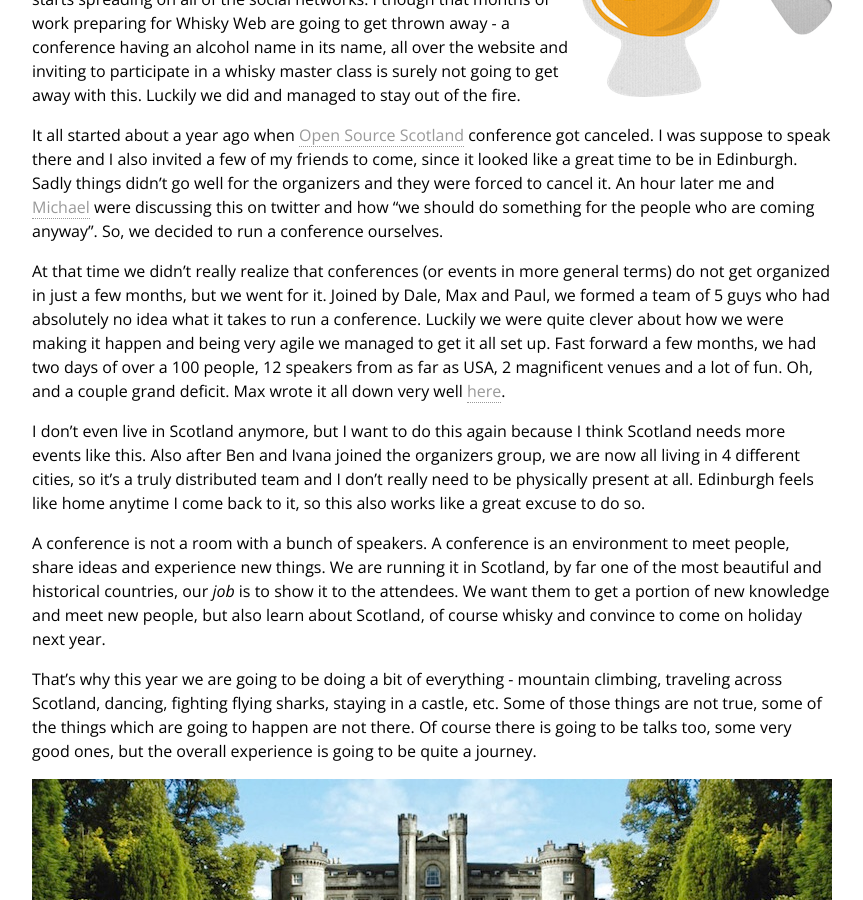
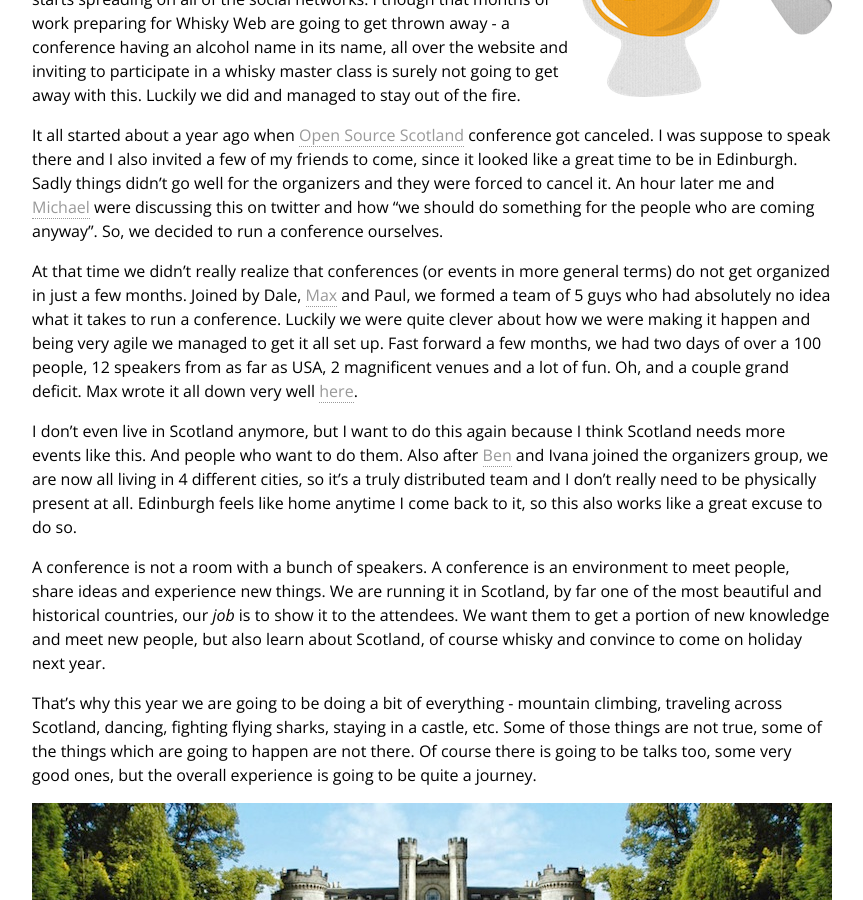
Before and after one commit to juokaz/juokaz.com, a Jekyll site: the page built from _posts/2013-01-14-whiskyweb.markdown, in a window 1280 px wide and 900 px high, scrolled down 341 px. Shown: the whole window, without its empty margins (208-1071 px from the left). Built offline with Jekyll 4.4.1, drawn with Linux system fonts in a browser that asks for light colours; comment, search, counter and statistics services are not loaded.

Commit message:
Reviewing

```diff
--- a/_posts/2013-01-14-whiskyweb.markdown
+++ b/_posts/2013-01-14-whiskyweb.markdown
@@ -13,9 +13,9 @@ April 2nd, 2012 a blog post gets written called [Our Culture of Exlusion](http:/
 
 It all started about a year ago when [Open Source Scotland](http://open-source-scotland.com/2012/) conference got canceled. I was suppose to speak there and I also invited a few of my friends to come, since it looked like a great time to be in Edinburgh. Sadly things didn't go well for the organizers and they were forced to cancel it. An hour later me and [Michael](http://twitter.com/mgdm) were discussing this on twitter and how "we should do something for the people who are coming anyway". So, we decided to run a conference ourselves.
 
-At that time we didn't really realize that conferences (or events in more general terms) do not get organized in just a few months, but we went for it. Joined by Dale, Max and Paul, we formed a team of 5 guys who had absolutely no idea what it takes to run a conference. Luckily we were quite clever about how we were making it happen and being very agile we managed to get it all set up. Fast forward a few months, we had two days of over a 100 people, 12 speakers from as far as USA, 2 magnificent venues and a lot of fun. Oh, and a couple grand deficit. Max wrote it all down very well [here](http://www.maxmanders.co.uk/2012/05/20/whisky-web-on-organising-a-conference.html).
+At that time we didn't really realize that conferences (or events in more general terms) do not get organized in just a few months. Joined by Dale, [Max](http://twitter.com/maxmanders) and Paul, we formed a team of 5 guys who had absolutely no idea what it takes to run a conference. Luckily we were quite clever about how we were making it happen and being very agile we managed to get it all set up. Fast forward a few months, we had two days of over a 100 people, 12 speakers from as far as USA, 2 magnificent venues and a lot of fun. Oh, and a couple grand deficit. Max wrote it all down very well [here](http://www.maxmanders.co.uk/2012/05/20/whisky-web-on-organising-a-conference.html).
 
-I don't even live in Scotland anymore, but I want to do this again because I think Scotland needs more events like this. Also after Ben and Ivana joined the organizers group, we are now all living in 4 different cities, so it's a truly distributed team and I don't really need to be physically present at all. Edinburgh feels like home anytime I come back to it, so this also works like a great excuse to do so.
+I don't even live in Scotland anymore, but I want to do this again because I think Scotland needs more events like this. And people who want to do them. Also after [Ben](http://twitter.com/blongden) and Ivana joined the organizers group, we are now all living in 4 different cities, so it's a truly distributed team and I don't really need to be physically present at all. Edinburgh feels like home anytime I come back to it, so this also works like a great excuse to do so.
 
 A conference is not a room with a bunch of speakers. A conference is an environment to meet people, share ideas and experience new things. We are running it in Scotland, by far one of the most beautiful and historical countries, our *job* is to show it to the attendees. We want them to get a portion of new knowledge and meet new people, but also learn about Scotland, of course whisky and convince to come on holiday next year.
 
```
